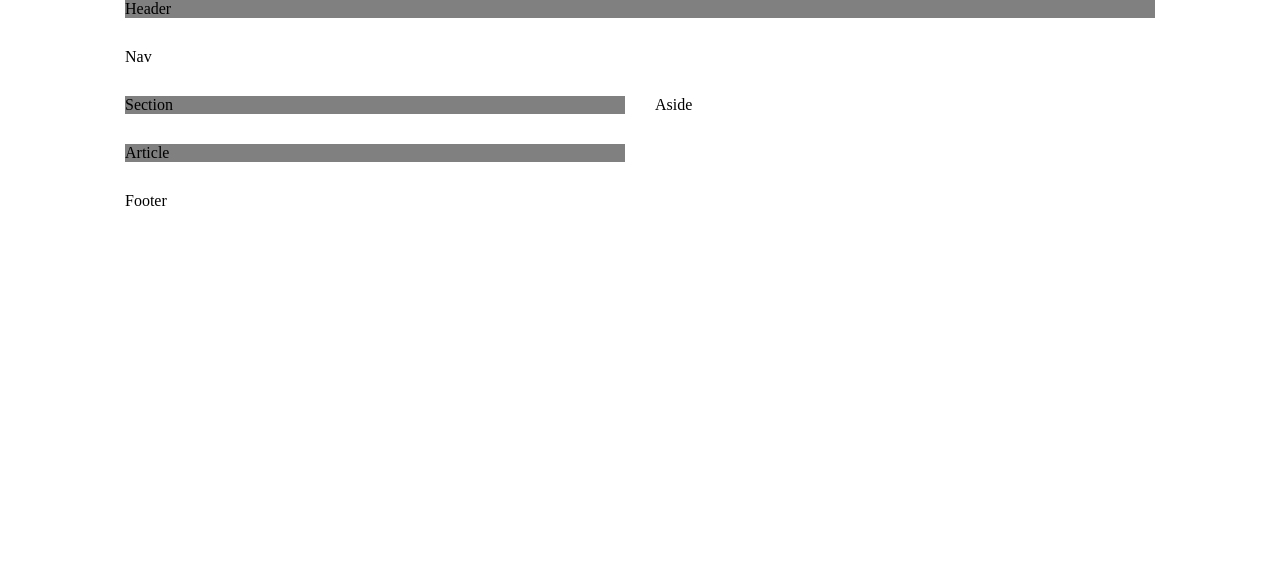
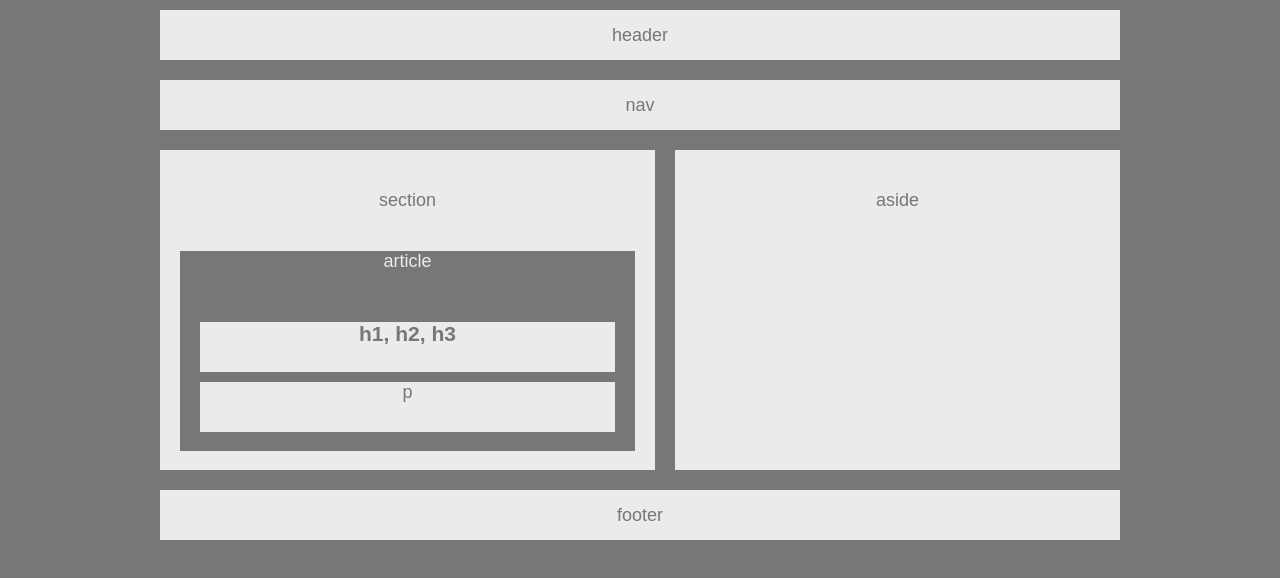
Before and after one commit to JordMolinar/Hw-Wireframe, a plain HTML site: page index.html in a window 1280 px wide. Drawn offline with Linux system fonts and the light colour scheme.

Commit message:
wireframe

```diff
--- a/index.html
+++ b/index.html
@@ -1,22 +1,31 @@
-<!DOCTYPE html
+<!DOCTYPE html>
 <html>
 <head>
-        <meta charset="utf-8">
-        <meta name="viewport" content="width=divice-width,
-        initial-scale=1.0">
+	<title>HW-Wireframe</title>
 	<link rel="stylesheet" href="style.css">
-        <title></title>
 </head>
 <body>
+	<div class="wrapper">
+		<header>header</header>
+		<nav>nav</nav>
+		<div class="container">
+			<section>
+				section
+				<article>
+					article
+					<h1>h1, h2, h3</h1>
+					<p>p</p>
+				</article>
+			</section>
+			<aside>
+				aside
+			</aside>
+		</div>
+		<footer>
+			footer
+		</footer>
+	</div>
 
-        <div class="grid">
-            <div class="header">Header</div>
-            <div class="nav">Nav</div>
-            <div class="section">Section</div>
-            <div class="aside">Aside</div>
-            <div class="article">Article</div>
-            <div class="footer">Footer</div>
-        </div>
 
 </body>
 </html>
--- a/style.css
+++ b/style.css
@@ -1,68 +1,98 @@
-*{
-    margin: 0;
-    padding: 0;
+* {
+	/*box-sizing: border-box;*/
+	text-decoration: none;
 }
 
-.grid {
-    display: grid;
-    grid-template-columns: 1fr 500px 500px 1fr;
-    grid-template-rows: 1fr 1fr 1fr 1fr;
-    grid-template-areas:
-    ". header header ."
-    ". nav nav ."
-    ". section aside ."
-    ". article aside ."
-    ". footer footer .";
-    grid-gap: 30px
+body {
+	width: 960px;
+	background-color: #777;
+	color: #777;
+	font-family: Arial, 'Helvetica Neue', Helvetica, sans-serif;
+	font-size: 18px;
+	margin:0 auto;
+
 }
 
-.header {
-   grid-area: header;
+.wrapper {
+	text-align: center;
 }
 
-.nav {
-    grid-area: nav;
+header {
+	height: 50px;
+	width: 100%;
+	line-height: 50px;
+	background-color: #ebebeb;
+	margin:10px 0px 20px 0px;
 }
 
- .section {
-    grid-area: section;
+nav {
+	height: 50px;
+	width: 100%;
+	line-height: 50px;
+	background-color: #ebebeb;
+	margin-bottom: 20px;
 }
 
-
- .aside {
-    grid-area: aside;
+.container {
+	margin:10px 0px, 10px, 0px;
+	position: relative;
 }
 
- .article {
-    grid-area: article;
+section {
+	padding-top: 40px;
+	background-color: #ebebeb;
+	height: 280px;
+	width: 495px;
+	position: relative;
+	margin-right: 10px;
+
+
 }
 
- .footer {
-     grid-area: footer
+article {
+	height: 200px;
+	background-color:#777;
+	color: #ebebeb;
+	float:middle;
+	position: relative;
+	top: 20px;
+	left: 0px;
+	margin: 20px;
+
 }
 
-
-.grid div:nth-last-child(even) {
-    background-color: grey;
+article h1 {
+	height:50px;
+	background-color: #ebebeb;
+	color: #777;
+	margin: 50px 20px 10px 20px;
 }
 
-.grid div:nth-child(odd) {
-    background-color: gray;
+article p {
+	height: 50px;
+	background-color: #ebebeb;
+	color: #777;
+	margin: 10px 20px 10px 20px;
 }
 
+aside {
+	padding-top: 40px;
+	background-color: #ebebeb;
+	height: 280px;
+	width:445px;
+	float:right;
+	position: absolute;
+	right: 0px;
+	top: 0px;
+}
 
-@media screen and (min-width; 736px)
-{
-.grid {
-    display: grid;
-    grid-template-columns: 10fr 500px 500px 1fr;
-    grid-template-rows: 10fr 10fr 10fr 10fr;
-    grid-template-areas:
-    ". header header ."
-    ". nav nav ."
-    ". section section ."
-    ". aside aside ."
-    ". article article ."
-    ". footer footer .";
-    grid-gap: 30px
+footer {
+	height: 50px;
+	width: 100%;
+	line-height: 50px;
+	position:relative;
+	bottom:0;
+	left:0;
+	background-color: #ebebeb;
+	margin-top: 20px;
 }
```
Also changed, not shown: 1 other file. Lines whose indentation alone changed are shown as unchanged.
